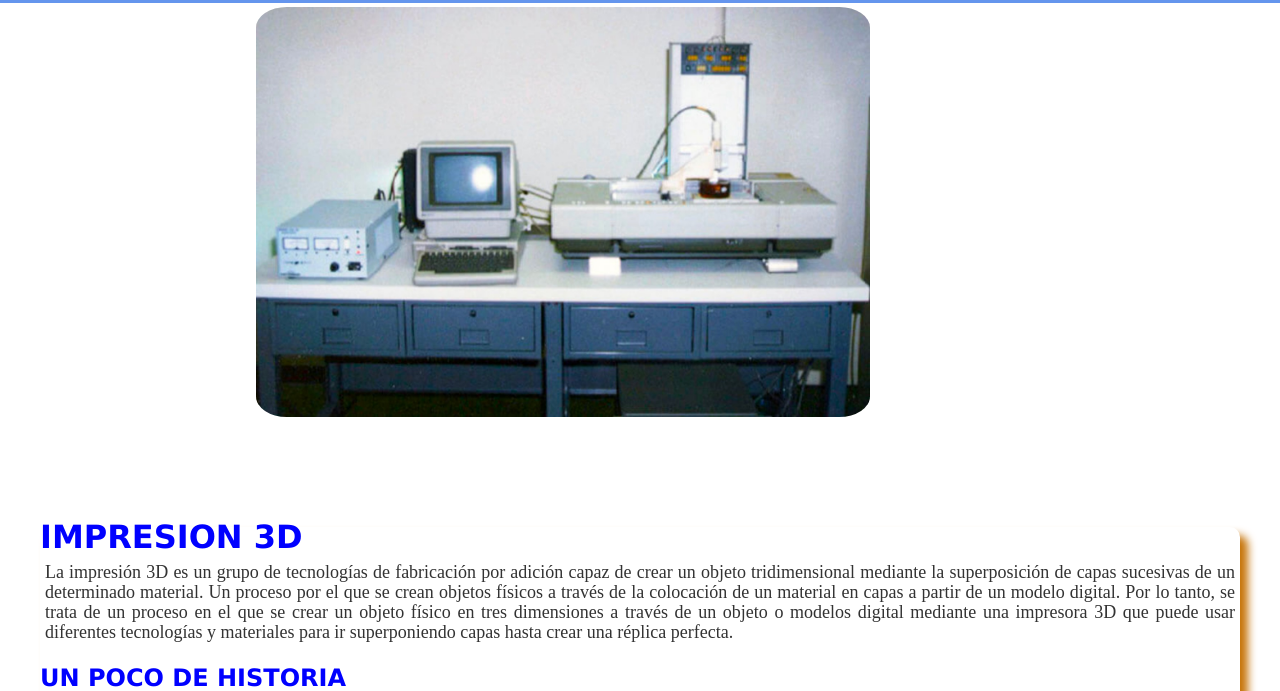
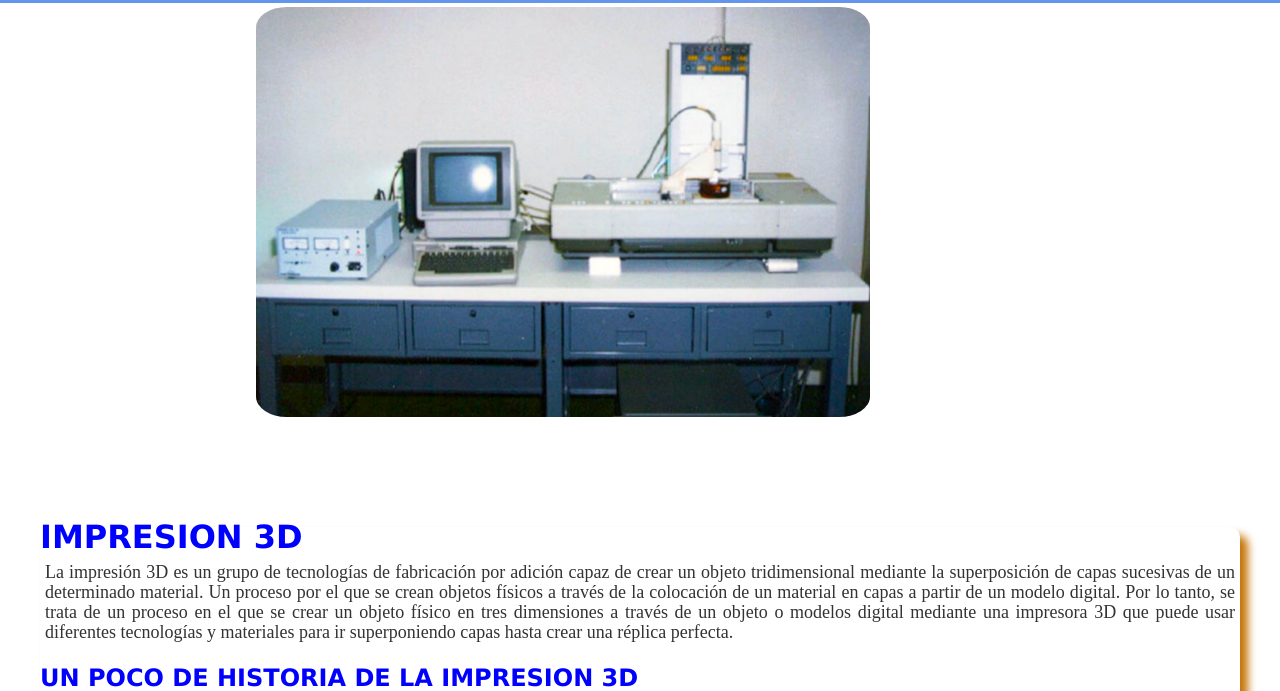
Before and after one commit to geancarlo87/paginalista, a plain HTML site: page public/impresion3d.html in a window 1280 px wide. Shown: the part 109-800 px from the top of the page. Drawn offline with nearby package versions, Linux system fonts and the light colour scheme.

Commit message:
una prueba antes de la exposición

```diff
--- a/public/impresion3d.html
+++ b/public/impresion3d.html
@@ -47,7 +47,7 @@
             </h1>
             <p>La impresión 3D es un grupo de tecnologías de fabricación por adición capaz de crear un objeto tridimensional mediante la superposición de capas sucesivas de un determinado material. Un proceso por el que se crean objetos físicos a través de la colocación de un material en capas a partir de un modelo digital. Por lo tanto, se trata de un proceso en el que se crear un objeto físico en tres dimensiones a través de un objeto o modelos digital mediante una impresora 3D que puede usar diferentes tecnologías y materiales para ir superponiendo capas hasta crear una réplica perfecta.</p>
 
-            <h2>UN POCO DE HISTORIA</h2>
+            <h2>UN POCO DE HISTORIA DE LA IMPRESION 3D</h2>
 
             <p>Aunque nos puede parecer un término y tecnología moderna, lo cierto es que en el año 1976 ya se desarrollaron los primeros equipos y materiales de construcción para la impresión en 3D. Unos años después, en 1981, Hideo Kodama inventó dos métodos de fabricación AM de un modelo de plástico tridimensional con un polímero fotoendurecible.
 
```
